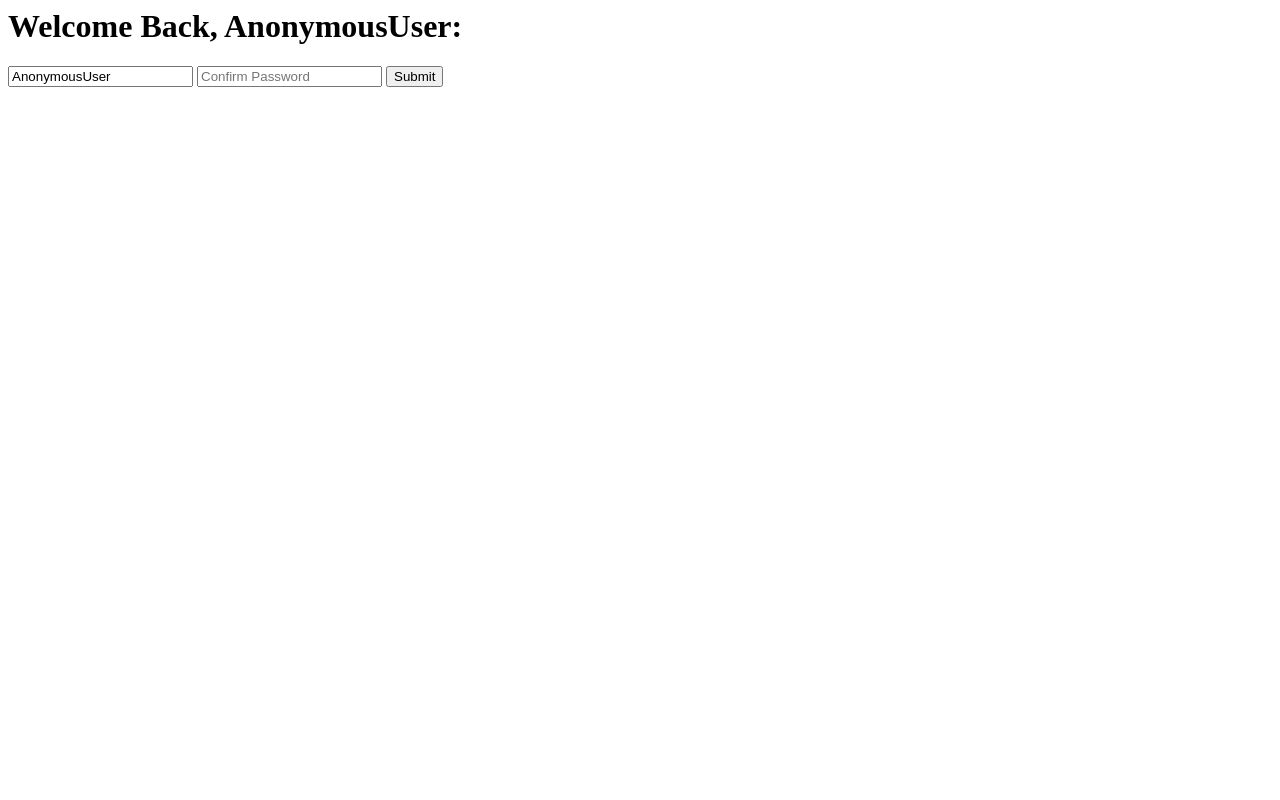
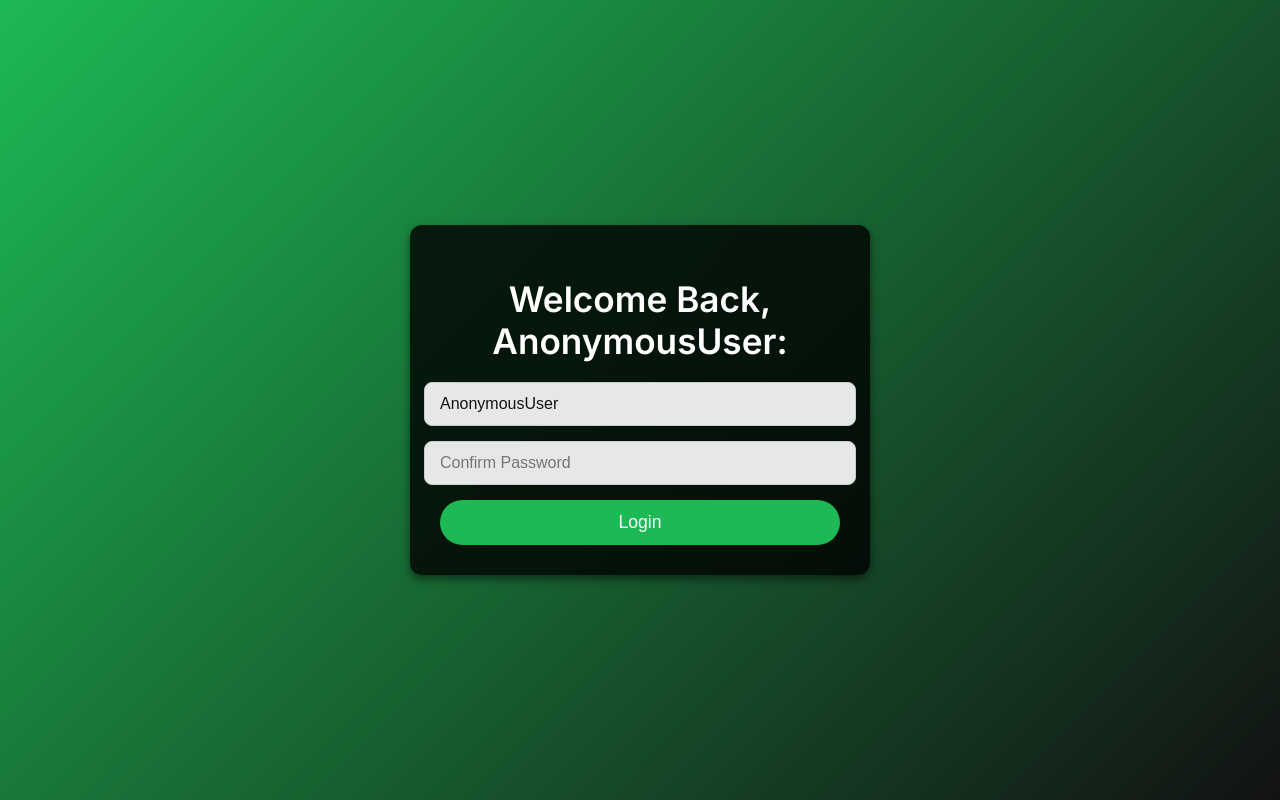
Before and after one commit to williamjones0471/TuneTrack, a Django app: template musicapp/templates/musicapp/returning_user.html in a window 1280 px wide. Run offline with Django 5.2, Linux system fonts and the light colour scheme; the template is opened without the code that fills it, so the values that code supplies are empty.

Commit message:
Add styling for returning user login

```diff
--- a/musicapp/templates/musicapp/returning_user.html
+++ b/musicapp/templates/musicapp/returning_user.html
@@ -1,10 +1,117 @@
 {% block content %}
+<!DOCTYPE html>
+<html lang="en">
+<head>
+    <meta charset="UTF-8">
+    <meta name="viewport" content="width=device-width, initial-scale=1.0">
+    <title>Login</title>
+    <link href="https://fonts.googleapis.com/css2?family=Inter:wght@300;400;600&display=swap" rel="stylesheet">
+    <style>
+        /* General Reset */
+        body {
+            margin: 0;
+            padding: 0;
+            font-family: 'Inter', sans-serif;
+            background: linear-gradient(135deg, #1db954, #121212);
+            color: white;
+            display: flex;
+            justify-content: center;
+            align-items: center;
+            height: 100vh;
+        }
+
+        /* Container Styling */
+        .container {
+            text-align: center;
+            padding: 30px;
+            background: rgba(0, 0, 0, 0.8);
+            border-radius: 12px;
+            box-shadow: 0px 4px 10px rgba(0, 0, 0, 0.5);
+            max-width: 400px;
+            width: 90%;
+        }
+
+        /* Page Title */
+        .container h1 {
+            font-size: 2.2rem;
+            margin-bottom: 15px;
+            font-weight: 600;
+        }
+
+        /* Form Styling */
+        form {
+            display: flex;
+            flex-direction: column;
+            align-items: center;
+            gap: 15px;
+            margin-top: 20px;
+        }
+
+        form input {
+            width: 100%;
+            padding: 12px 15px;
+            font-size: 1rem;
+            border: 1px solid #ccc;
+            border-radius: 8px;
+            background: rgba(255, 255, 255, 0.9);
+            color: #121212;
+            transition: border 0.3s ease;
+        }
+
+        form input:focus {
+            outline: none;
+            border-color: #1db954;
+        }
+
+        /* Button Styling */
+        form button {
+            padding: 12px 20px;
+            font-size: 1.1rem;
+            color: white;
+            background: #1db954;
+            border: none;
+            border-radius: 25px;
+            cursor: pointer;
+            transition: background 0.3s ease;
+            width: 100%;
+        }
+
+        form button:hover {
+            background: #1aa34a;
+        }
+
+        /* Link Styling */
+        form a {
+            margin-top: 10px;
+            color: #1db954;
+            text-decoration: none;
+            font-size: 0.9rem;
+            transition: color 0.3s ease;
+        }
+
+        form a:hover {
+            color: #1aa34a;
+        }
+
+        /* Footer Text */
+        .footer-text {
+            margin-top: 20px;
+            font-size: 0.8rem;
+            opacity: 0.8;
+        }
+    </style>
+</head>
+<body>
+
+</body>
+</html>
     {% if message %}
     <div class="alert-info">
         {{ message }}
     </div>
     {% endif %}
 
+    <div class="container">
         <h1>Welcome Back, {{ user }}:</h1>
 
         <form method="post">
@@ -12,6 +119,7 @@
 
             <input name="username" type="text" value="{{ user }}" >
             <input name="password" type="password" placeholder="Confirm Password" required>
-    <input type="submit" value="Submit">
+            <button type="submit">Login</button>
         </form>
+    </div>
 {% endblock %}
```
Lines whose indentation alone changed are shown as unchanged.
